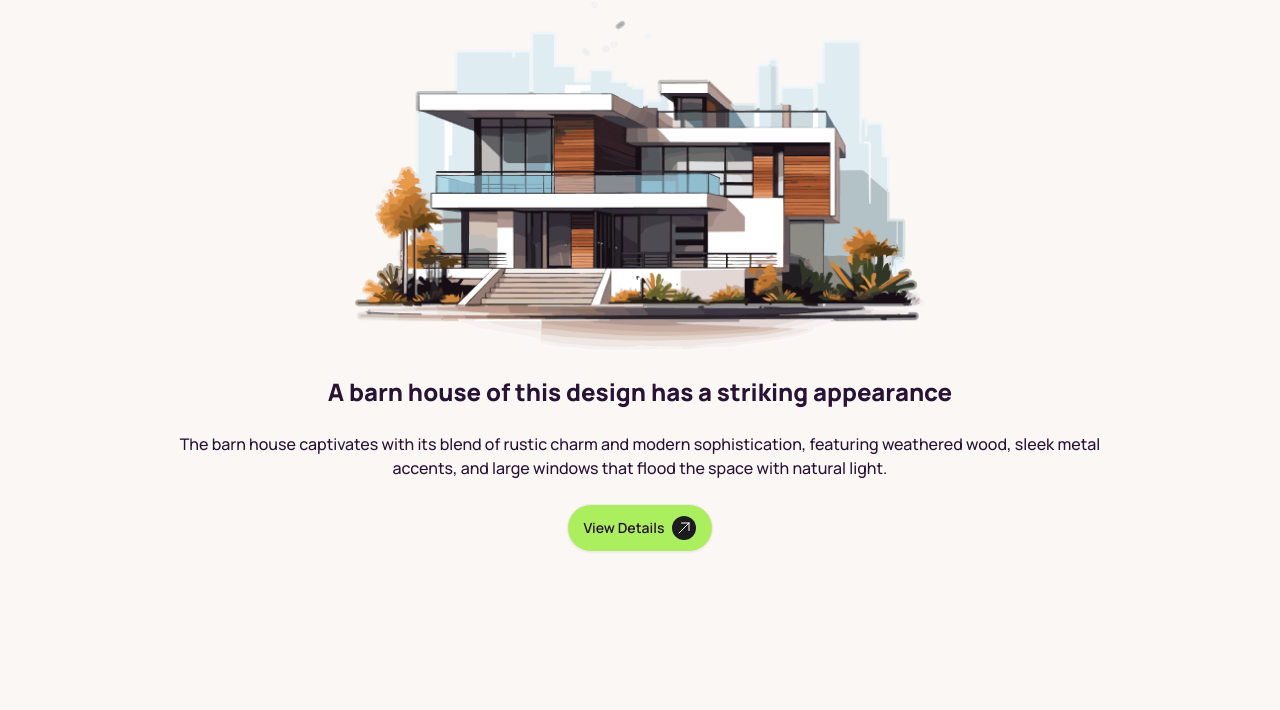
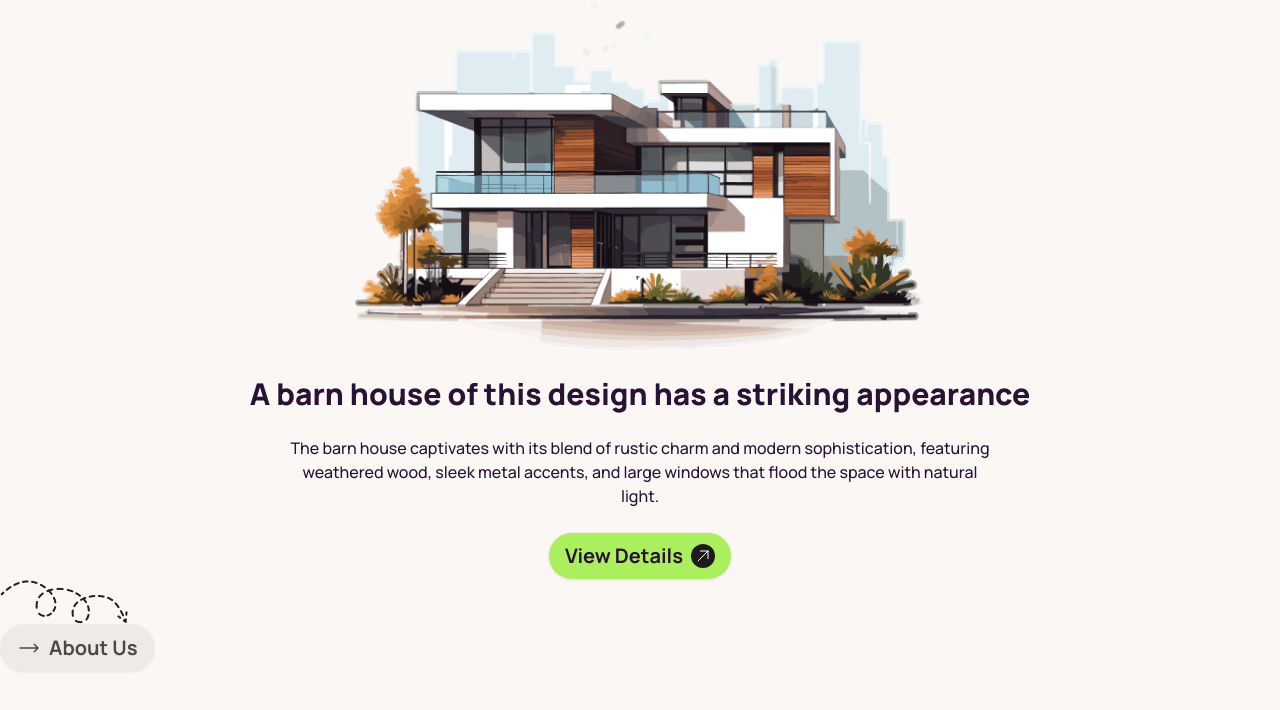
Before and after one commit to yakubbhuiyan05/B10-Assaignment-03, a plain HTML site: page index.html in a window 1280 px wide. Shown: the part 70-780 px from the top of the page. Drawn offline with nearby package versions, Linux system fonts and the light colour scheme.

Commit message:
completed banner part

```diff
--- a/index.html
+++ b/index.html
@@ -66,12 +66,12 @@
             </div>
         </nav>
         <!-- Banner Part -->
-        <section>
+        <section class="container ">
             <div class="items-center justify-center flex flex-col w-11/12 mx-auto gap-6">
                 <img src="assets/banner.png" alt="">
-                <h1 class="text-6xl font-extrabold text-center sm:text-2xl">A barn house of this design has a striking appearance</h1>
-                <p class="text-base font-medium text-center mx-24">The barn house captivates with its blend of rustic charm and modern sophistication, featuring weathered wood, sleek metal accents, and large windows that flood the space with natural light.</p>
-                <button class="btn bg-[#ABEF5F]">
+                <h1 class="lg:text-3xl font-extrabold text-center sm:text-3xl">A barn house of this design has a striking appearance</h1>
+                <p class=" text-base font-medium text-center md:w-4/5 lg:w-3/5 ">The barn house captivates with its blend of rustic charm and modern sophistication, featuring weathered wood, sleek metal accents, and large windows that flood the space with natural light.</p>
+                <button class="btn bg-[#ABEF5F] text-xl font-bold px-4 py-1 max-sm:w-full">
                     View Details
                     <svg xmlns="http://www.w3.org/2000/svg" fill="none"     viewBox="0 0 24 24" stroke-width="1.5" stroke="currentColor" class="size-6 text-white bg-[#1C1C1C] rounded-full p-1">
                         <path stroke-linecap="round" stroke-linejoin="round" d="m4.5 19.5 15-15m0 0H8.25m11.25 0v11.25" />
@@ -81,7 +81,24 @@
         </section>
     </header>
     <main>
-
+        <!-- About Us Part -->
+         <section>
+            <div>
+                <div>
+                    <div>
+                        <img src="assets/Vector.png" alt="Arrow">
+                    </div>
+                    <div>
+                        <button class="btn text-xl font-bold px-4 py-1 max-sm:center text-[#494949]">
+                            <svg xmlns="http://www.w3.org/2000/svg" fill="none" viewBox="0 0 24 24" stroke-width="1.5" stroke="currentColor" class="size-6">
+                                <path stroke-linecap="round" stroke-linejoin="round" d="M17.25 8.25 21 12m0 0-3.75 3.75M21 12H3" />
+                              </svg>
+                            About Us
+                        </button>
+                    </div>
+                </div>
+            </div>
+         </section>
     </main>
     <footer>
 
```
